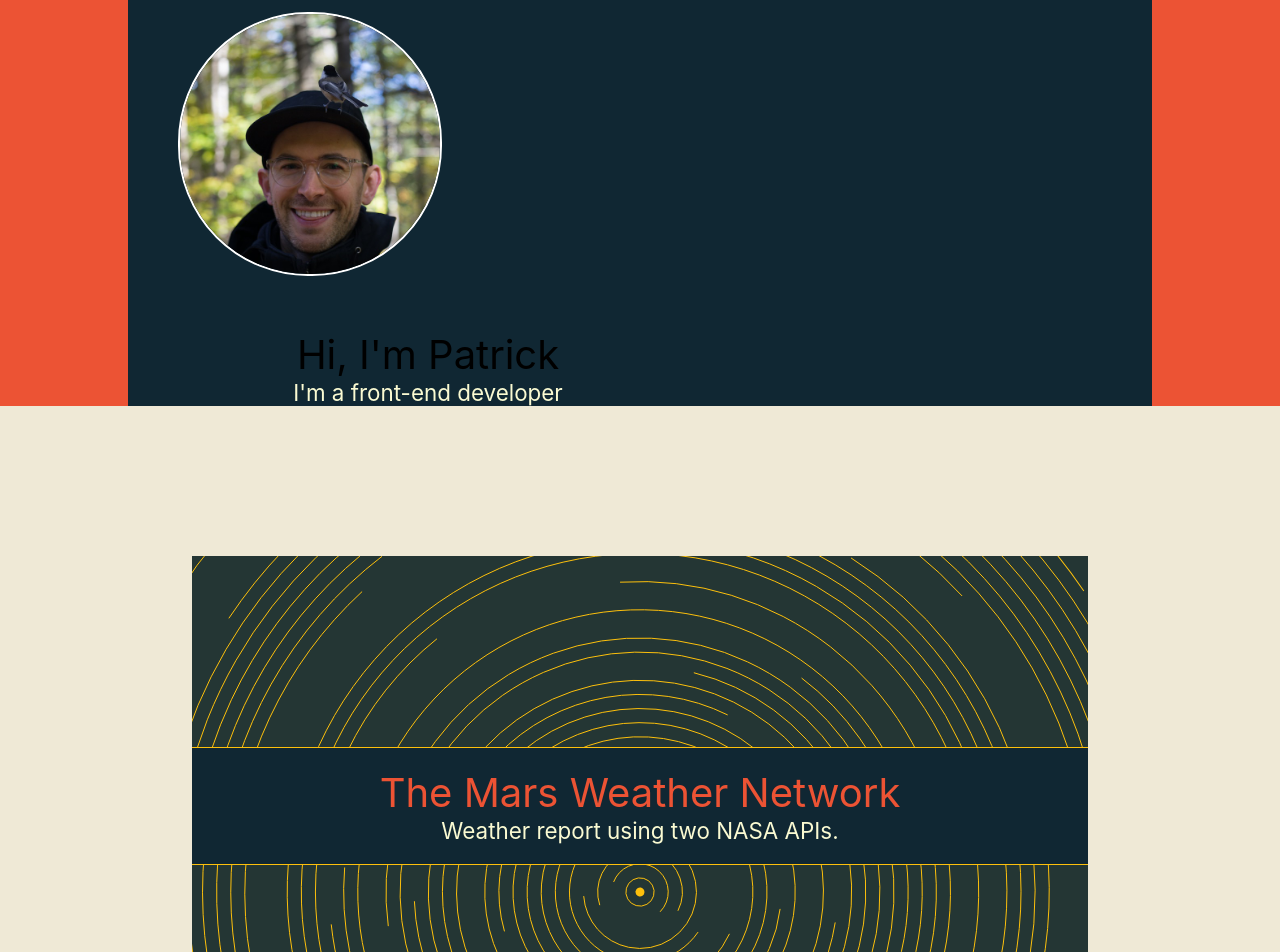
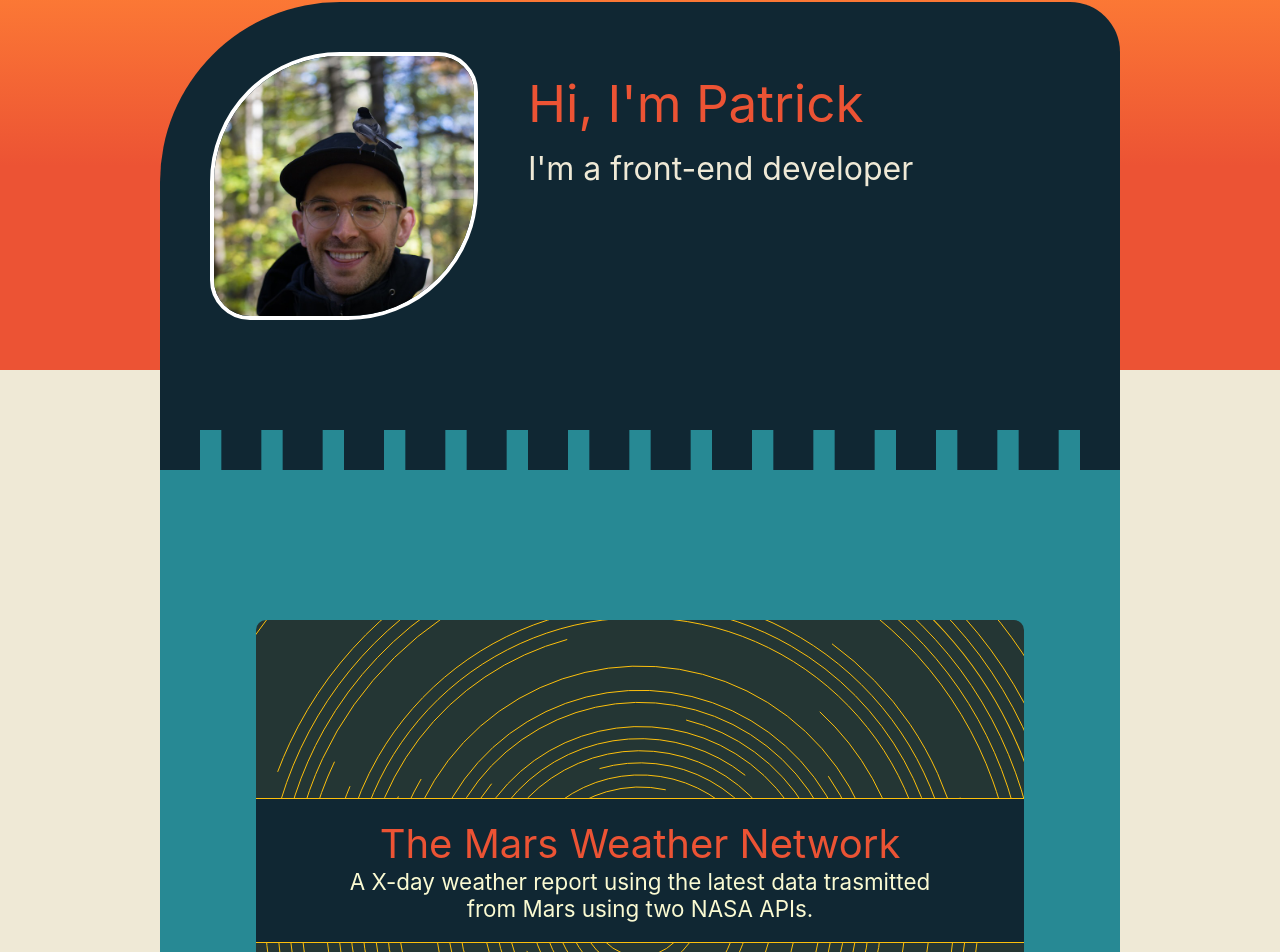
Before and after one commit to ppduss/portfolio, a React (Create React App) app: page / in a window 1280 px wide. Shown: the part 38-990 px from the top of the page. Built offline with nearby package versions, Linux system fonts and the light colour scheme.

Commit message:
Major styling changes

```diff
--- a/src/Portfolio/Portfolio.scss
+++ b/src/Portfolio/Portfolio.scss
@@ -49,30 +49,74 @@
   grid-template-columns: 1fr;
 }
 .header_container {
+  display: flex;
+  justify-content: center;
   width: 100%;
-  background-color: $col2b;
-  justify-items: center;
-  align-items: center;
+  background-image: linear-gradient($col1c, $col2b, $col2b);
+
   .header_content{
-    width: 80%;
+    display: flex;
+    flex-direction: row;
+    align-items: top;
+    justify-items: center;
+    width: 75%;
     background-color: $col2a;
+    margin-top: 40px;
+    border-radius: 180px 50px 0px 0px;
     .face {
-     border-radius: 130px;
+      border-radius: 130px 40px;
       width: 260px;
-      border: 2px solid white;
+      border: 4px solid white;
       margin: 50px;
+    }
+    .greetings {
+      color: $col2b;
+      font-size: 3.2rem;
+      margin-top: 70px;
+    }
+    .iam {
+      color: $col2d;
+      font-size: 2rem;
+      margin-top: 15px;
     }
   }
 }
+#transition1 {
+  // margin-top: 10px;
+  background-color: $col2a;
+  width: 75%;
+  border-bottom: 60px dashed $col2a;
+}
+#transition2 {
+  // margin-top: 10px;
+  background-color: $col2c;
+  width: 75%;
+  border-bottom: 20px dashed $col2a;
+}
+#transition3 {
+  // margin-top: 10px;
+  background-color: $col2c;
+  width: 75%;
+  border-bottom: 20px dashed $col2a;
+}
 
+.project_container {
+  display: flex;
+  flex-direction: column;
+  align-items: center;
+  width: 75%;
+  background-image: linear-gradient($col2c, $col2c, $col2d);
+}
 .project {
   display: flex;
   margin-top: 150px;
   height: 500px;
-  width: 70%;
+  width: 80%;
   justify-content: center;
   align-items: center;
   overflow: hidden;
+  border-radius: 10px;
+  // border: 6px solid $colx;
 }
 
 #Mars {
--- a/src/Portfolio/index.jsx
+++ b/src/Portfolio/index.jsx
@@ -8,28 +8,34 @@ const App = () => {
     <div className="main_container">
       <div className="header_container">
         <div className="header_content">
-          <img className="face" src={face} alt="profile shot"/>
-          <div className="title">Hi, I'm Patrick
-           <div className="subtitle">I'm a front-end developer</div>
+          <img className="face" src={face} alt="profile shot" />
+          <div className="text_box">
+            <div className="greetings">Hi, I'm Patrick</div>
+            <div className="iam">I'm a front-end developer</div>
           </div>
         </div>
       </div>
-      <div className="project" id="Mars">
+      <div id="transition1"></div>
+      <div id="transition2"></div>
+      <div id="transition3"></div>
+      <div className="project_container">
+        <div className="project" id="Mars">
         <div id="marsBox">
           <div className="title ">The Mars Weather Network</div>
-          <div className="subtitle">Weather report using two NASA APIs.</div>
+          <div className="subtitle">A X-day weather report using the latest data trasmitted from Mars using two NASA APIs.</div>
         </div>
-      </div>
-      <div className="project" id="Coffee">
+        </div>
+        <div className="project" id="Coffee">
         <div id="coffeeBox">
           <div className="title ">Coffee Prescriber</div>
-          <div className="subtitle">Blah blah blah, something something</div>
+          <div className="subtitle">A playful app that helps gauge your happiness to productivity ratio as your drink coffee and wether it's wise to keep drinking.</div>
         </div>
-      </div>
-      <div className="project" id="Photo">
+        </div>
+        <div className="project" id="Photo">
         <div id="photoBox">
           <div className="title "> Photography Portfolio</div>
           <div className="subtitle">Blah blah blah, something something</div>
+        </div>
         </div>
       </div>
    </div>
```
